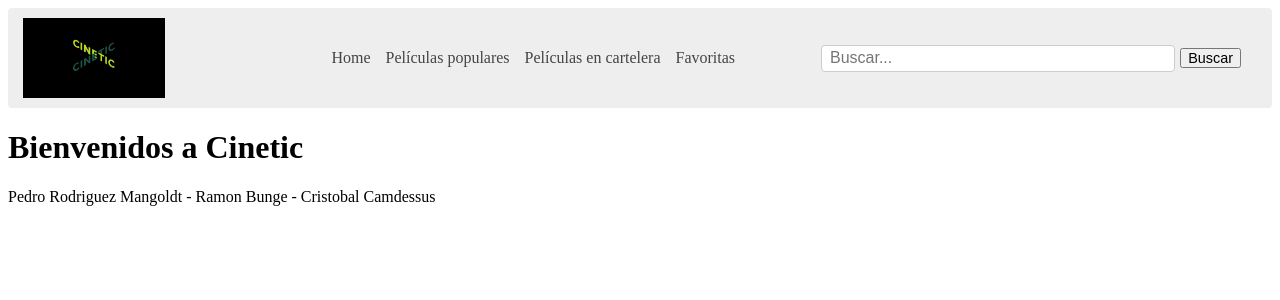
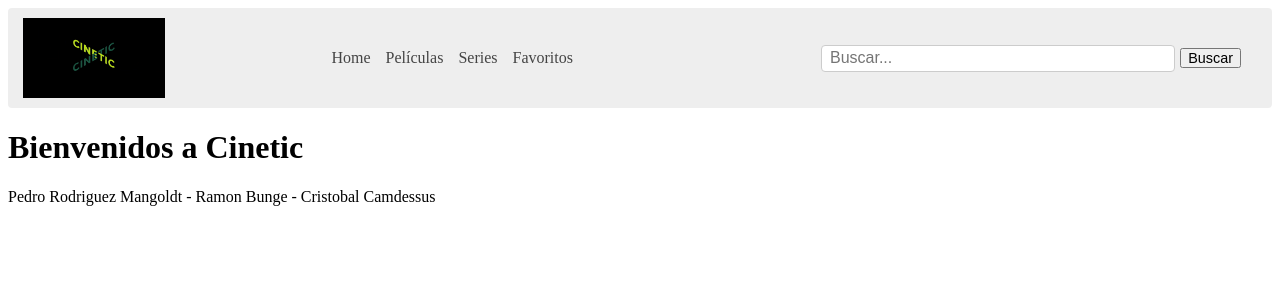
Before and after one commit to monchobung/crisRamonPedro, a React (Create React App) app in the folder proyecto-integrador/: page / in a window 1280 px wide. Shown: the top 300 px of the page. Built offline with nearby package versions, Linux system fonts and the light colour scheme.

Commit message:
Modifique un poco el navbar

```diff
--- a/proyecto-integrador/src/components/Navbar/Navbar.js
+++ b/proyecto-integrador/src/components/Navbar/Navbar.js
@@ -1,4 +1,5 @@
 import React from 'react';
+import { NavLink } from "react-router-dom";
 import './navbar.css';
 
 function Navbar(){
@@ -14,10 +15,26 @@ function Navbar(){
       {/* Contenedor de links + buscador */}
       <div className="nav">
         <ul>
-          <li><a href="/">Home</a></li>
-          <li><a href="/peliculaspopulares">Películas populares</a></li>
-          <li><a href="/peliculascartelera">Películas en cartelera</a></li>
-          <li><a href="/favoritos">Favoritas</a></li>
+          <li>
+            <NavLink to="/">
+            Home
+            </NavLink>
+            </li>
+          <li>
+          <NavLink to="/peliculas">
+            Películas
+            </NavLink>
+            </li>
+          <li>
+          <NavLink to="/series">
+            Series
+            </NavLink>
+            </li>
+          <li>
+          <NavLink to="/favoritos">
+            Favoritos
+            </NavLink>
+            </li>
         </ul>
 
         <form className="search-form" action="results.html" method="get">
```
Also changed, not shown: proyecto-integrador/src/components/Peliculas/Peliculas.js (added, +25 -0 lines).
